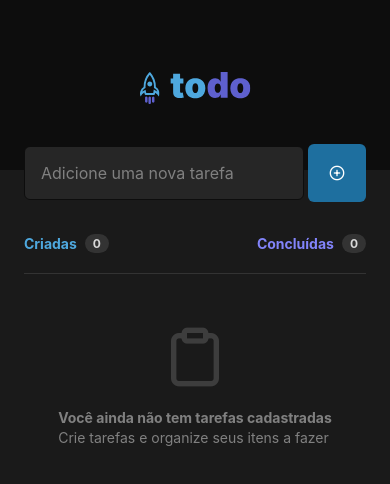
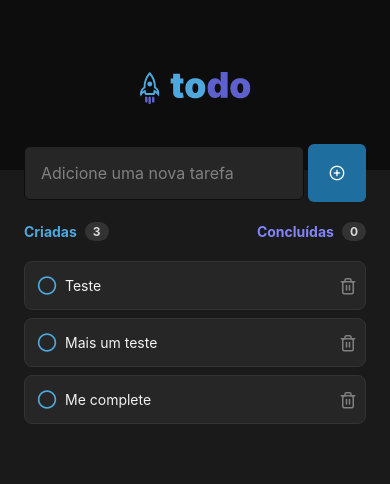
Before and after one commit to Poveii/doUTasks-app, a React Native app: screen / in a window 390 px wide. Shown: the top 484 px of the page. Built offline with nearby package versions, Linux system fonts and the light colour scheme.

Commit message:
feat: Add tasks state and his methods

```diff
--- a/src/screens/Home/index.tsx
+++ b/src/screens/Home/index.tsx
@@ -1,4 +1,12 @@
-import { Text, TextInput, TouchableOpacity, View } from "react-native";
+import {
+  Alert,
+  FlatList,
+  Keyboard,
+  Text,
+  TextInput,
+  TouchableOpacity,
+  View,
+} from "react-native";
 import { useState } from "react";
 import Icon from "@expo/vector-icons/Feather";
 
@@ -6,8 +14,78 @@ import { Logo } from "../../components/Logo";
 
 import { styles } from "./styles";
 
+interface taskModel {
+  text: string
+  isCompleted: boolean
+}
+
 export function Home() {
+  const [tasks, setTasks] = useState<taskModel[]>([
+    {
+      text: "Teste",
+      isCompleted: false,
+    },
+    {
+      text: "Mais um teste",
+      isCompleted: false,
+    },
+    {
+      text: "Me complete",
+      isCompleted: false,
+    },
+  ])
   const [focusInput, setFocusInput] = useState(false)
+  const [textInput, setTextInput] = useState("")
+
+  function addTask(taskText: string) {
+    const task = {
+      text: taskText,
+      isCompleted: false,
+    }
+    setTasks((state) => [...state, task])
+    setTextInput("")
+    setFocusInput(false)
+    Keyboard.dismiss()
+  }
+
+  function removeTask(taskId: number) {
+    Alert.alert(
+      "Excluir tarefa",
+      "Deseja deletar a tarefa?",
+      [
+        {
+          text: "Não",
+        },
+        {
+          text: "Sim",
+          onPress: () => {
+            setTasks((state) => (
+              state.filter((_, index) => {
+                return index !== taskId
+              })
+            ))
+            Alert.alert("Tarefa excluída", "A tarefa foi deletada.")
+          },
+        },
+      ]
+    )
+  }
+
+  function completeTask(taskId: number) {
+    setTasks((state) => (
+      state.map((item, index) => {
+        if (index === taskId) {
+          item.isCompleted = !item.isCompleted
+        }
+        return item
+      })
+    ))
+  }
+
+  const tasksCreated = tasks.length
+  const tasksCompleted = tasks.filter((item) => {
+    return item.isCompleted === true
+  }).length
 
   return (
     <View style={styles.container}>
@@ -15,12 +93,25 @@ export function Home() {
 
       <View style={styles.formContainer}>
         <TextInput
-          style={[styles.formInput, { borderColor: focusInput ? "#5E60CE" : "#0D0D0D" }]}
+          style={[
+            styles.formInput,
+            {
+              borderColor: focusInput ?
+                "#5E60CE" :
+                "#0D0D0D"
+            },
+          ]}
           placeholder="Adicione uma nova tarefa"
           placeholderTextColor="#808080"
           onFocus={() => setFocusInput(true)}
+          onChangeText={(text) => setTextInput(text)}
+          value={textInput}
         />
-        <TouchableOpacity style={styles.formButton} activeOpacity={0.7}>
+        <TouchableOpacity
+          style={styles.formButton}
+          activeOpacity={0.7}
+          onPress={() => addTask(textInput)}
+        >
           <Icon
             name="plus-circle"
             size={16}
@@ -29,23 +120,64 @@ export function Home() {
         </TouchableOpacity>
       </View>
 
+      <View style={styles.tasksParent}>
         <View style={styles.tasksContainer}>
+          <FlatList
+            data={tasks}
+            ListHeaderComponent={() => (
               <View style={styles.infoContainer}>
                 <View style={styles.infoBox}>
                   <Text style={[styles.infoText, { color: "#4EA8DE" }]}>
                     Criadas
                   </Text>
-            <Text style={styles.infoNumber}>0</Text>
+                  <Text style={styles.infoNumber}>{tasksCreated}</Text>
                 </View>
                 <View style={styles.infoBox}>
                   <Text style={[styles.infoText, { color: "#8284FA" }]}>
                     Concluídas
                   </Text>
-            <Text style={styles.infoNumber}>0</Text>
+                  <Text style={styles.infoNumber}>{tasksCompleted}</Text>
                 </View>
               </View>
-
-        <View style={styles.tasksList}>
+            )}
+            renderItem={({ item, index }) => {
+              return (
+                <View
+                  key={index}
+                  style={styles.taskItem}
+                >
+                  <TouchableOpacity
+                    onPress={() => completeTask(index)}
+                  >
+                    {item.isCompleted ? (
+                      <Icon
+                        name="check-circle"
+                        size={20}
+                        color="#4EA8DE"
+                      />
+                    ) : (
+                      <Icon
+                        name="circle"
+                        size={20}
+                        color="#4EA8DE"
+                      />
+                    )}
+                  </TouchableOpacity>
+                  <Text style={styles.taskText}>{item.text}</Text>
+                  <TouchableOpacity
+                    onPress={() => removeTask(index)}
+                  >
+                    <Icon
+                      name="trash-2"
+                      size={18}
+                      color="#808080"
+                    />
+                  </TouchableOpacity>
+                </View>
+              )
+            }}
+            ListEmptyComponent={() => (
+              <View style={styles.emptyTasksContainer}>
                 <Icon
                   name="clipboard"
                   size={64}
@@ -60,6 +192,9 @@ export function Home() {
                   </Text>
                 </View>
               </View>
+            )}
+          />
+        </View>
       </View>
     </View>
   )
--- a/src/screens/Home/styles.ts
+++ b/src/screens/Home/styles.ts
@@ -36,7 +36,7 @@ export const styles = StyleSheet.create({
     backgroundColor: "#1E6F9F",
     borderRadius: 6,
   },
-  tasksContainer: {
+  tasksParent: {
     flex: 1,
     width: "100%",
     backgroundColor: "#1A1A1A",
@@ -47,7 +47,8 @@ export const styles = StyleSheet.create({
   infoContainer: {
     flexDirection: "row",
     justifyContent: "space-between",
-    marginTop: 64,
+    marginTop: 32,
+    marginBottom: 20,
   },
   infoBox: {
     flexDirection: "row",
@@ -67,11 +68,13 @@ export const styles = StyleSheet.create({
     color: "#D9D9D9",
     borderRadius: 9999,
   },
-  tasksList: {
+  tasksContainer: {
+    marginTop: 20,
+  },
+  emptyTasksContainer: {
     alignItems: "center",
     gap: 16,
     paddingVertical: 48,
-    marginTop: 20,
     borderTopWidth: 1,
     borderColor: "#333333",
   },
@@ -80,4 +83,27 @@ export const styles = StyleSheet.create({
     lineHeight: 20,
     color: "#808080",
   },
+  tasksList: {
+    gap: 8,
+  },
+  taskItem: {
+    width: "100%",
+    maxHeight: 64,
+    flexDirection: "row",
+    alignItems: "center",
+    gap: 8,
+    backgroundColor: "#262626",
+    padding: 12,
+    paddingRight: 8,
+    marginBottom: 8,
+    borderWidth: 1,
+    borderColor: "#333333",
+    borderRadius: 8,
+  },
+  taskText: {
+    flex: 1,
+    fontSize: 14,
+    lineHeight: 20,
+    color: "#F2F2F2",
+  },
 })
```
Lines whose indentation alone changed are shown as unchanged.
